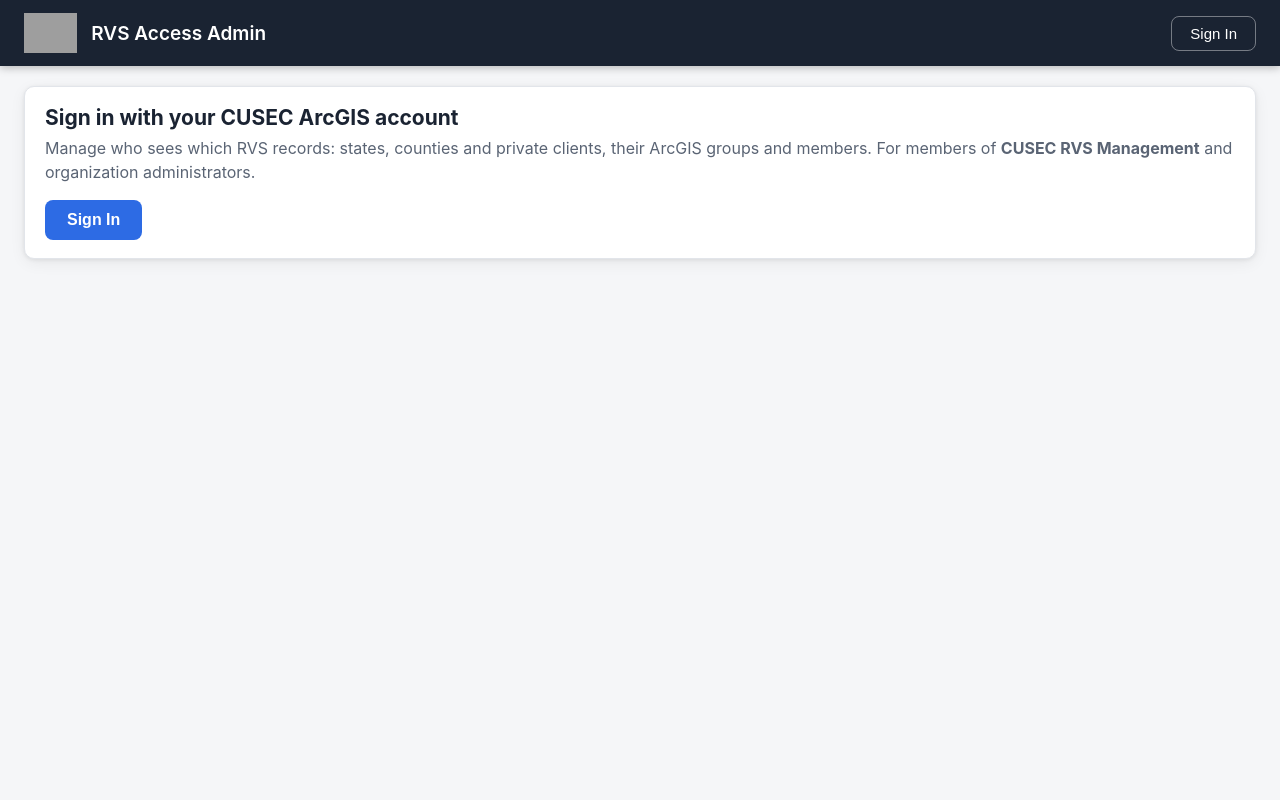
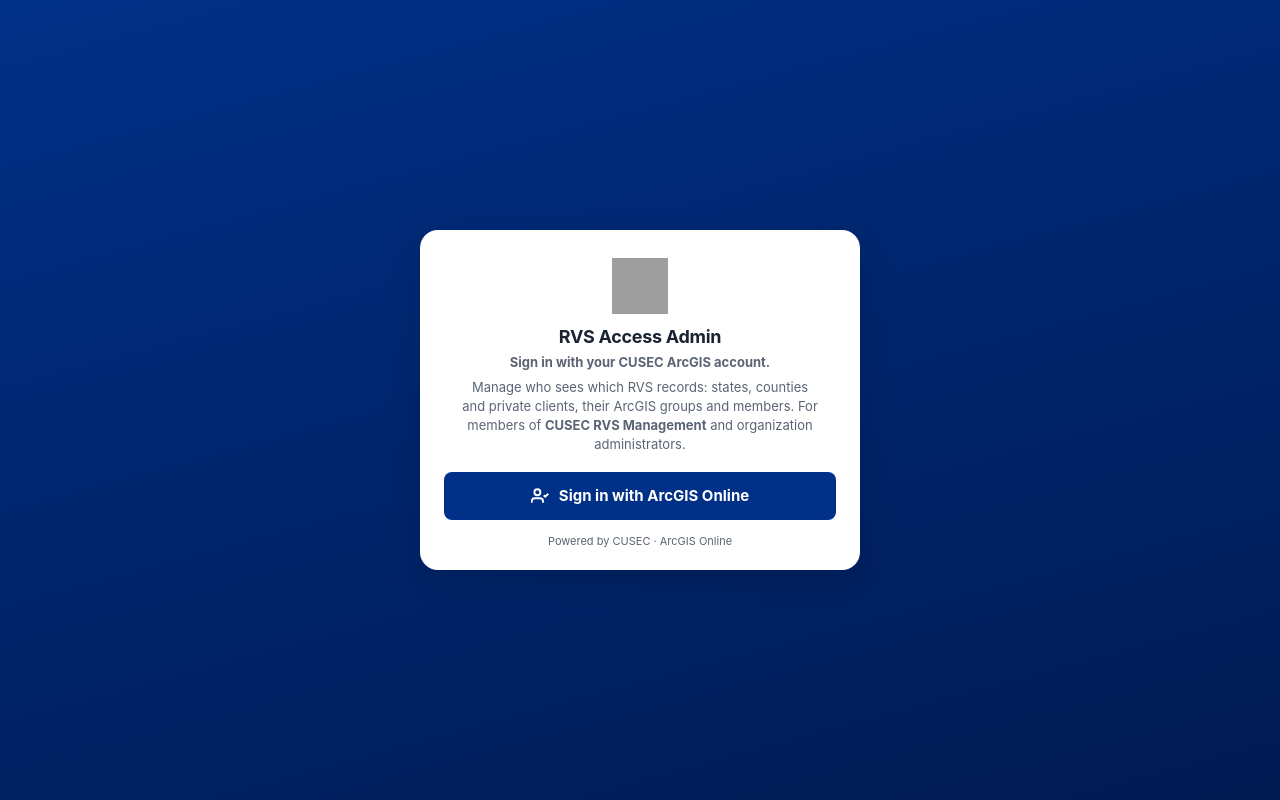
Before and after one commit to cusec-org/rvs-admin, a plain HTML site: page index.html in a window 1280 px wide. Drawn offline with Linux system fonts and the light colour scheme; grey boxes are pictures that could not be loaded.

Commit message:
Sign-in screen: same full-screen look as the RVS Summary app
Blue gradient, CUSEC logo card, "Sign in with ArcGIS Online" button; the page's own
message stays on the card. Messages show on the card while it covers the page.

Co-Authored-By: Claude Opus 5.5 <noreply@anthropic.com>

```diff
--- a/index.html
+++ b/index.html
@@ -116,6 +116,21 @@
   .seg button:hover { background: #f5f7fa; }
   .seg button.on { background: var(--blue); color: #fff; font-weight: 600; }
   @media (max-width: 760px) { .grid, .split { grid-template-columns: 1fr; } header { padding: 0 16px; } #user-name { display: none; } }
+
+  /* Sign-in screen: same look as the RVS Summary app */
+  #gate { position: fixed; inset: 0; z-index: 5000; margin: 0; padding: 24px; display: flex; align-items: center; justify-content: center;
+    background: linear-gradient(165deg, #003087 0%, #001a52 100%); overflow-y: auto; }
+  .login-card { width: 100%; max-width: 440px; background: #fff; border-radius: 18px; padding: 28px 24px 22px; box-shadow: 0 8px 32px rgba(0,0,0,.14); }
+  .login-brand { display: flex; flex-direction: column; align-items: center; gap: 12px; margin-bottom: 18px; text-align: center; }
+  .login-brand img { width: 56px; height: 56px; display: block; }
+  .login-title { font-size: 18px; font-weight: 700; letter-spacing: -.3px; color: var(--text); }
+  .login-sub { font-size: 13px; color: var(--text-2); line-height: 1.45; max-width: 360px; margin: 6px auto 0; }
+  .login-btn { width: 100%; display: flex; align-items: center; justify-content: center; gap: 10px; padding: 14px; min-height: 48px; border: 0;
+    border-radius: 8px; background: #003087; color: #fff; font: inherit; font-size: 15px; font-weight: 700; cursor: pointer; }
+  .login-btn:hover { background: #004299; }
+  .login-btn:focus-visible { outline: 3px solid #ffbf47; outline-offset: 2px; }
+  .login-meta { font-size: 11px; color: var(--text-2); text-align: center; margin-top: 14px; }
+  #gate-msg { margin-bottom: 12px; } #gate-msg:empty { display: none; }
 </style>
 </head>
 <body>
@@ -129,11 +144,20 @@
 <main>
   <div id="msg"></div>
 
-  <section class="card" id="gate">
-    <h2>Sign in with your CUSEC ArcGIS account</h2>
-    <p>Manage who sees which RVS records: states, counties and private clients, their ArcGIS groups and members.
-       For members of <b>CUSEC RVS Management</b> and organization administrators.</p>
-    <div class="actions" style="justify-content:flex-start"><button class="btn" id="gate-btn" type="button">Sign In</button></div>
+  <section id="gate" role="dialog" aria-modal="true" aria-labelledby="gate-title">
+    <div class="login-card">
+      <div class="login-brand">
+        <img src="https://cusec.org/wp-content/uploads/cropped-cusec_logo_512-270x270.png" alt="CUSEC" width="56" height="56" />
+        <div>
+          <div class="login-title" id="gate-title">RVS Access Admin</div>
+          <div class="login-sub"><b>Sign in with your CUSEC ArcGIS account.</b></div>
+          <div class="login-sub">Manage who sees which RVS records: states, counties and private clients, their ArcGIS groups and members. For members of <b>CUSEC RVS Management</b> and organization administrators.</div>
+        </div>
+      </div>
+      <div id="gate-msg" role="alert"></div>
+      <button class="login-btn" id="gate-btn" type="button"><svg width="18" height="18" viewBox="0 0 24 24" fill="none" stroke="currentColor" stroke-width="2.5" aria-hidden="true" style="flex-shrink:0"><path d="M16 21v-2a4 4 0 0 0-4-4H5a4 4 0 0 0-4 4v2"/><circle cx="8.5" cy="7" r="4"/><polyline points="17 11 19 13 23 9"/></svg> Sign in with ArcGIS Online</button>
+      <div class="login-meta">Powered by CUSEC · ArcGIS Online</div>
+    </div>
   </section>
 
   <div id="app" class="hidden">
@@ -367,7 +391,12 @@ let editing = null, selGroup = null;
 const $ = id => document.getElementById(id);
 const esc = s => String(s ?? '').replace(/[&<>"']/g, c => ({ '&': '&amp;', '<': '&lt;', '>': '&gt;', '"': '&quot;', "'": '&#39;' }[c]));
 const sqlStr = s => "'" + String(s ?? '').replace(/'/g, "''") + "'";
-function say(kind, html, where = 'msg') { $(where).innerHTML = html ? `<div class="banner ${kind}" role="status">${html}</div>` : ''; }
+function say(kind, html, where = 'msg') {
+  const out = html ? `<div class="banner ${kind}" role="status">${html}</div>` : '';
+  // while the sign-in screen covers the page, page messages show on its card
+  if (where === 'msg') { const onGate = !$('gate').classList.contains('hidden'); $('gate-msg').innerHTML = onGate ? out : ''; if (onGate) { $('msg').innerHTML = ''; return; } }
+  $(where).innerHTML = out;
+}
 
 // ── ArcGIS REST ─────────────────────────────────────────────────────────────
 async function rest(url, params = {}, post = false) {
@@ -412,7 +441,7 @@ async function completeSignIn(tok) {
     $('user-name').textContent = me.fullName || me.username;
     say(); $('app').classList.remove('hidden');
     await loadAll();
-  } catch (e) { say('err', esc(e.message)); if (!token) $('gate').classList.remove('hidden'); }
+  } catch (e) { if (!token) $('gate').classList.remove('hidden'); say('err', esc(e.message)); }
 }
 
 // ── Loading ─────────────────────────────────────────────────────────────────
```
